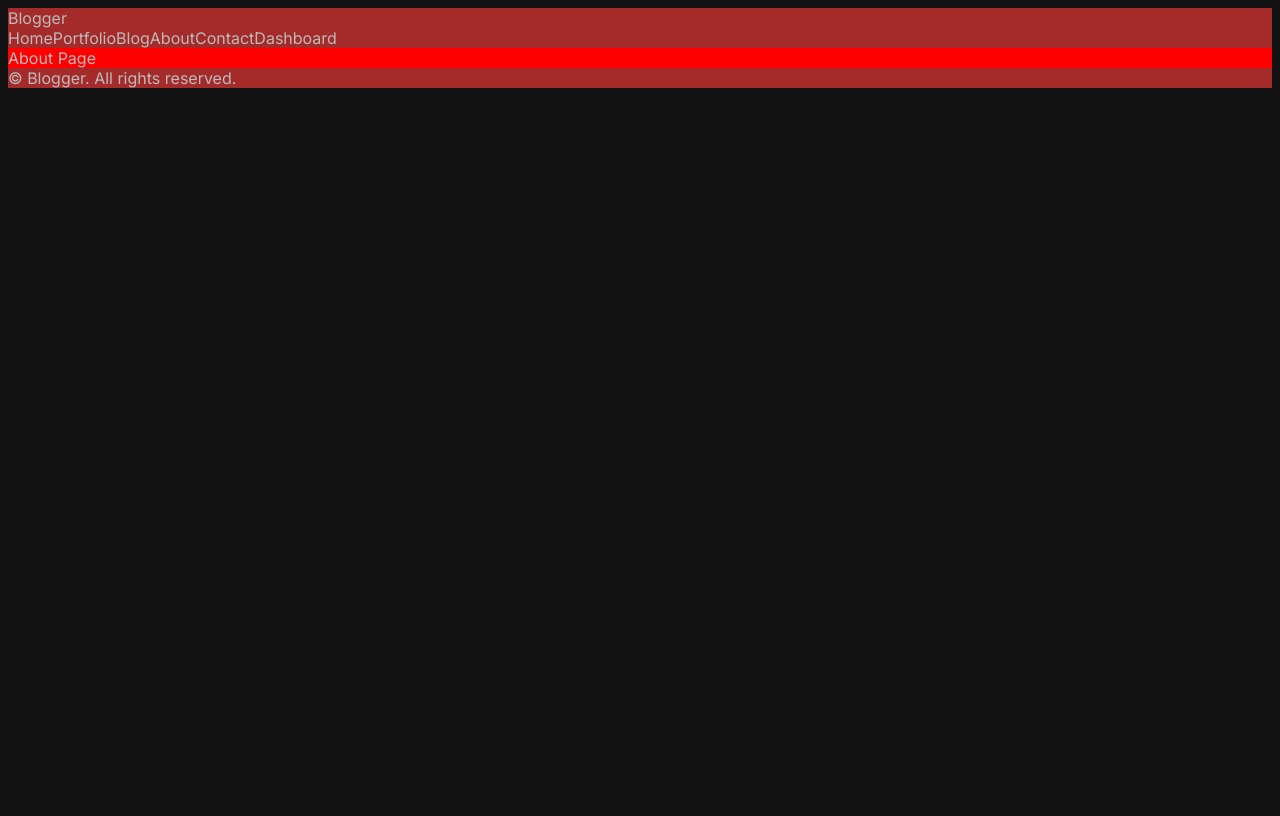
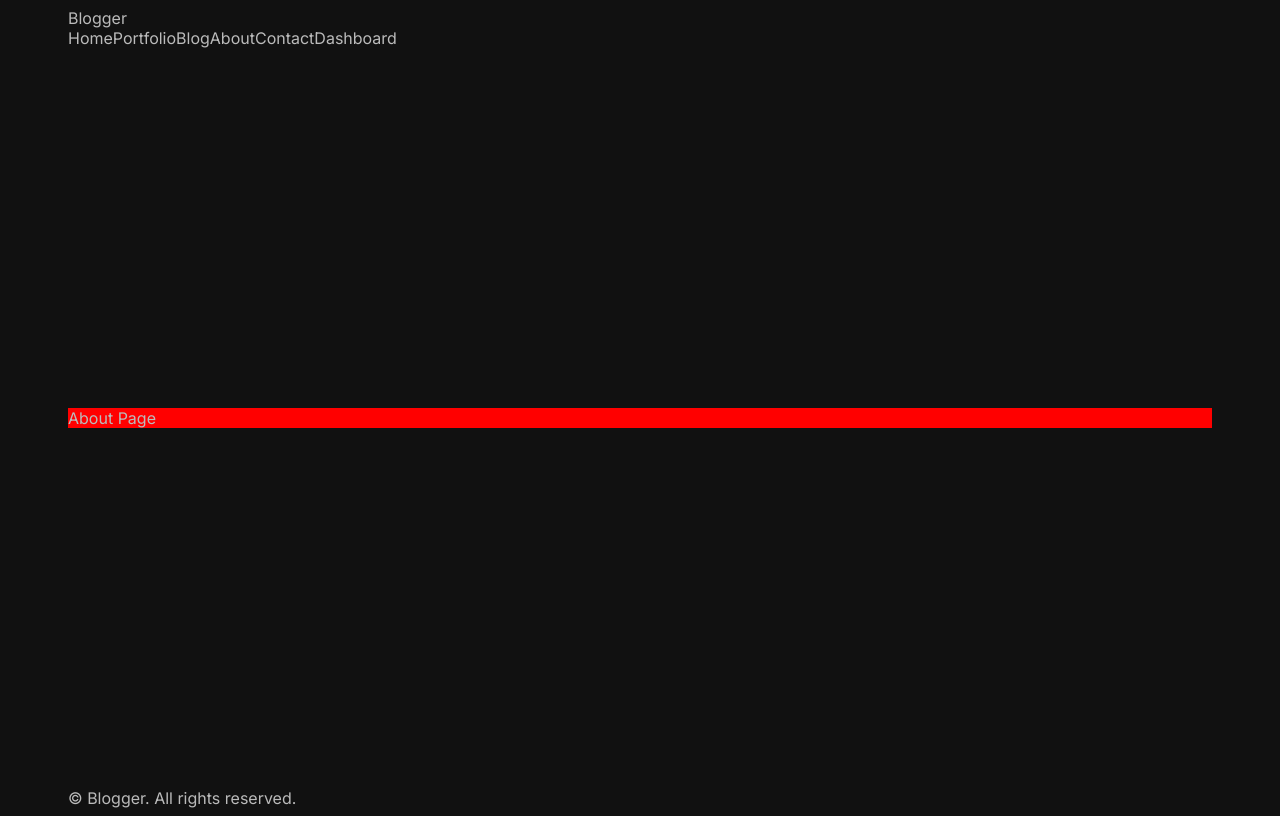
Before and after one commit to zhanybekovich/nextjs-blog, a Next.js app: page /about in a window 1280 px wide. Built offline with nearby package versions, Linux system fonts and the light colour scheme.

Commit message:
Add global container styles

```diff
--- a/app/global.css
+++ b/app/global.css
@@ -22,5 +22,11 @@ a {
 }
 
 .container {
-  background-color: brown;
+  max-width: 1366px;
+  min-height: 100vh;
+  margin: 0 auto;
+  padding: 0 60px;
+  display: flex;
+  flex-direction: column;
+  justify-content: space-between;
 }
```
